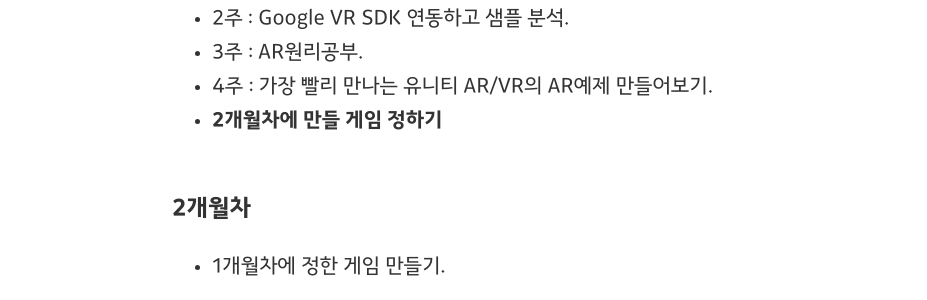
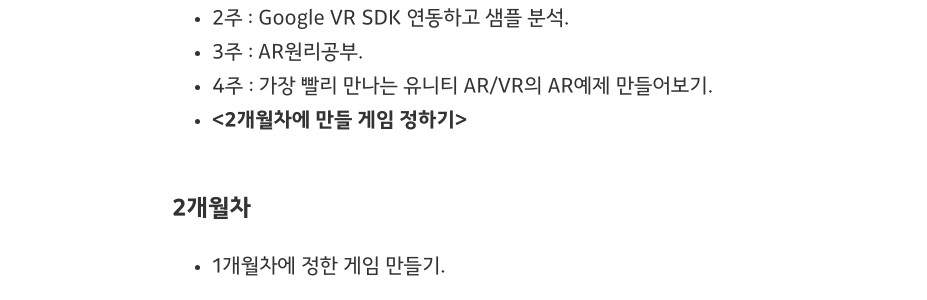
Before and after one commit to yeogaemogaco/retrospective-2nd, a Jekyll site: the page built from _posts/2017-11-04-sweetroute.md, in a window 1280 px wide and 900 px high, scrolled down 565 px. Shown: the part 150-450 px from the top of the window, without its empty margins (18-945 px from the left). Built offline with Jekyll 4.4.1, drawn with Linux system fonts in a browser that asks for light colours.

```diff
--- a/_posts/2017-11-04-sweetroute.md
+++ b/_posts/2017-11-04-sweetroute.md
@@ -18,8 +18,7 @@
 - 2주 : Google VR SDK 연동하고 샘플 분석.
 - 3주 : AR원리공부.
 - 4주 : 가장 빨리 만나는 유니티 AR/VR의 AR예제 만들어보기.
-- **2개월차에 만들 게임 정하기**
-
+- **<2개월차에 만들 게임 정하기>**
 
 ### 2개월차
 - 1개월차에 정한 게임 만들기.
```
